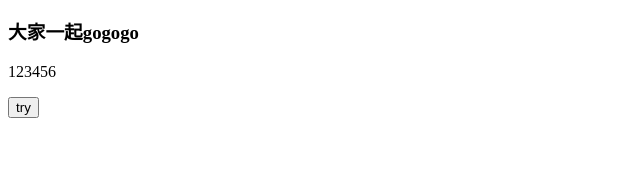
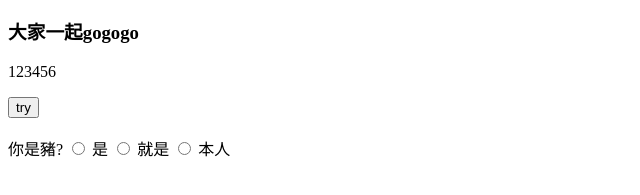
Before and after one commit to tsaooneone/TFD105, a plain HTML site: page about.html in a window 1280 px wide. Shown: the part 127-322 px from the top of the page, without its empty margins (0-640 px from the left). Drawn offline with Linux system fonts and the light colour scheme.

Commit message:
add span input

```diff
--- a/about.html
+++ b/about.html
@@ -12,5 +12,16 @@
     <h3>大家一起gogogo</h3>
     <p>123456</p>
     <button>try</button>
+
+    <br>
+    <br>
+    <span>你是豬?</span>
+    <input type="radio"> 是
+    <input type="radio"> 就是
+    <input type="radio"> 本人
+
+
+
+
 </body>
 </html>
```
